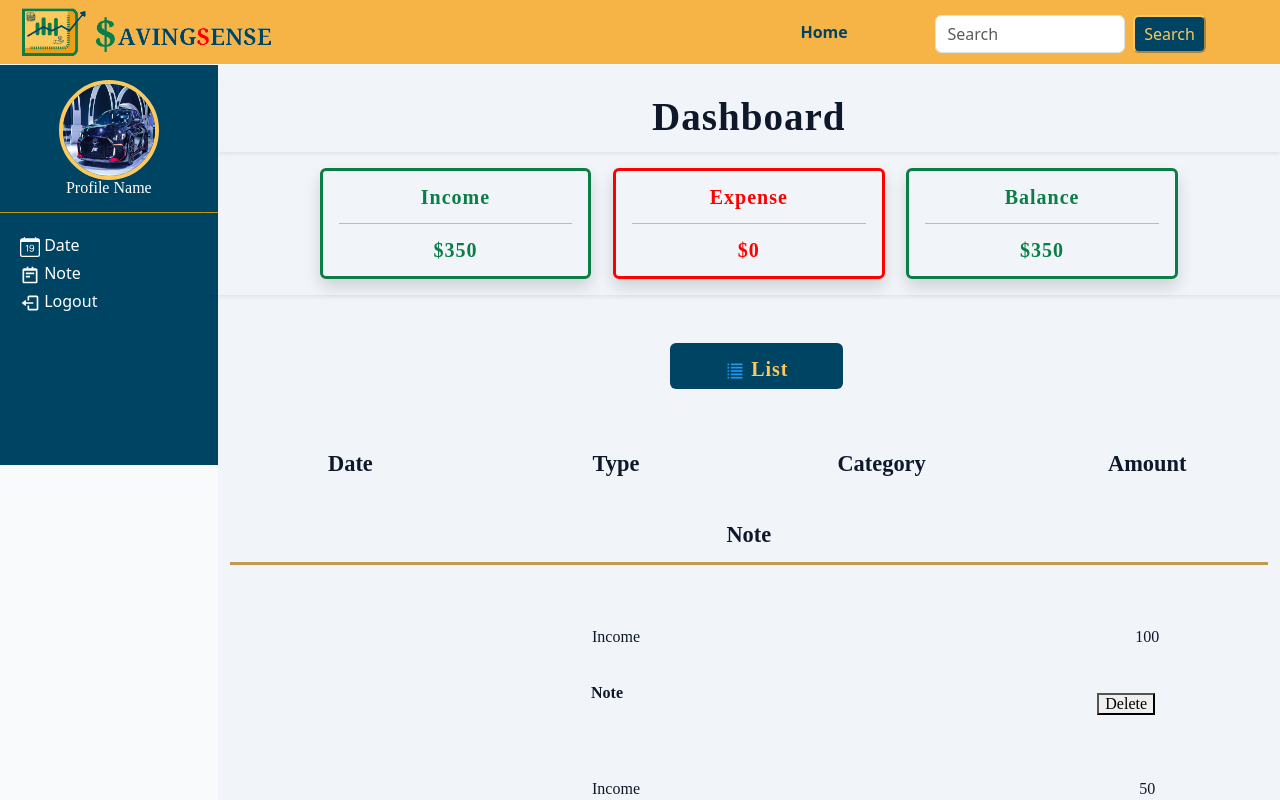
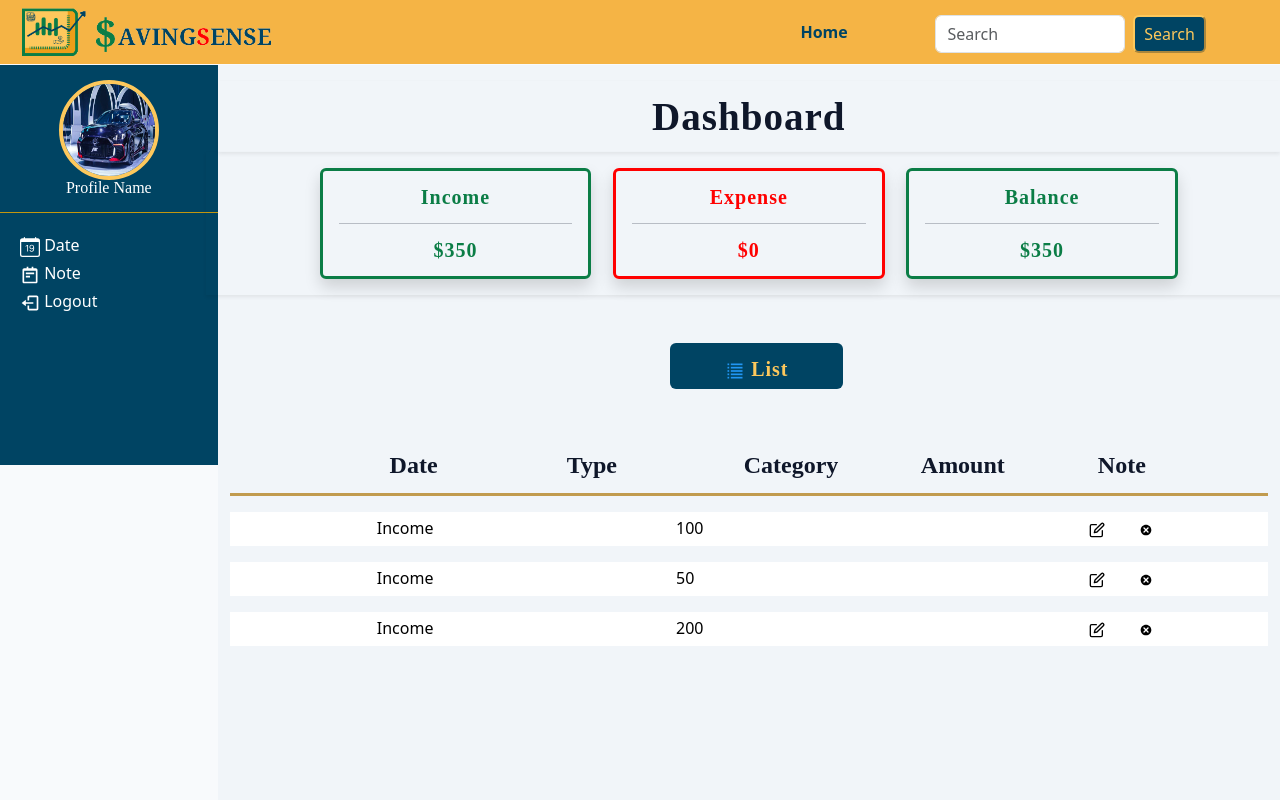
Before and after one commit to elainelynch/SavingSense, a React (Vite) app: page /dashboard in a window 1280 px wide. Shown: the top 800 px of the page. Built offline with nearby package versions, Linux system fonts and the light colour scheme; no server answers.

Commit message:
fixing todolist table and added style and  react-icons for edit and delete

```diff
--- a/src/components/Dashboard.jsx
+++ b/src/components/Dashboard.jsx
@@ -14,23 +14,19 @@ import axios from "axios";
 import TodoList from "./TodoList";
 import TransactionForm from "./TransactionForm";
 
-
-
 function Dashboard() {
   const [transactions, setTransactions] = useState([
     {
       id: 1,
       type: "Income",
-      amount: 100
+      amount: 100,
     },
-    { id: 2,
-      type: "Income",
-      amount: 50
-    },
+    { id: 2, type: "Income", amount: 50 },
     {
       id: 3,
       type: "Income",
-      amount: 200 },
+      amount: 200,
+    },
   ]);
 
   const addTransaction = (newTransaction) => {
@@ -40,7 +36,7 @@ function Dashboard() {
   const deleteTransaction = (transactionId) => {
     const updatedTransactions = transactions.filter(
       (transaction) => transaction.id !== transactionId
-    )
+    );
     setTransactions(updatedTransactions);
   };
 
@@ -71,7 +67,6 @@ function Dashboard() {
     console.log("Income:", income);
     console.log("Expenses:", expenses);
     console.log("Balance:", balance);
-
 
     return { income, expenses, balance };
   };
@@ -141,7 +136,9 @@ function Dashboard() {
                 className="text-center rounded-circle profile-picture1"
               />
             </div>
-            <p className="text-center Profile-name1 "><span className="mt-3">Profile-name</span></p>
+            <p className="text-center Profile-name1 ">
+              <span className="mt-3">Profile-name</span>
+            </p>
           </div>
           <h2 className="text-center p-2 shadow-sm p-3 fw-bold dashboard-fweight">
             <span className="">Dashboard</span>
@@ -184,34 +181,31 @@ function Dashboard() {
               </h5>
             </div>
           </div>
-          <div className="bg-warning">
-          </div>
           <div className="container list-container overflow-auto mt-3">
             <div className="row text-center mt-5">
-              <div className="col-3">
-                <p className="fw-bold transaction-category">Date</p>
+              <div className="col-2">
+                <p className="fw-bold fs-4 listcategory">Date</p>
               </div>
-              <div className="col-3">
-                <p className="fw-bold transaction-category">Type</p>
+              <div className="col-2">
+                <p className="fw-bold fs-4 listcategory">Type</p>
               </div>
-              <div className="col-3">
-                <p className="fw-bold transaction-category">Category</p>
+              <div className="col-2">
+                <p className="fw-bold fs-4 listcategory">Category</p>
               </div>
-              <div className="col-3">
-                <p className="fw-bold transaction-category">Amount</p>
+              <div className="col-2">
+                <p className="fw-bold fs-4 listcategory">Amount</p>
               </div>
-              <div className="mt-4">
-                <p className="fw-bold mt-4 transaction-category">Note</p>
+              <div className="col-2">
+                <p className="fw-bold fs-4 listcategory">Note</p>
               </div>
             </div>
 
             <div className="bg-hr">
-              <hr className="border-3"/>
+              <hr className="border-3" />
             </div>
 
-            {
-              transactions.map(
-                transaction =>  <TodoList
+            {transactions.map((transaction) => (
+              <TodoList
                 key={transaction.id}
                 date={transaction.date}
                 type={transaction.type}
@@ -220,12 +214,12 @@ function Dashboard() {
                 note={transaction.note}
                 deleteTransaction={deleteTransaction}
               />
-
-              )
-            }
+            ))}
           </div>
-          <TransactionForm transaction={transactions} addTransaction={addTransaction}/>
-
+          <TransactionForm
+            transaction={transactions}
+            addTransaction={addTransaction}
+          />
         </div>
       </div>
     </>
--- a/src/components/TodoList.jsx
+++ b/src/components/TodoList.jsx
@@ -1,7 +1,9 @@
 import React from "react";
+import { FiEdit } from "react-icons/fi";
+import { TiDelete } from "react-icons/ti";
 
 function TodoList(props) {
-  const { id, amount, category, date, type, note, deleteTransaction } = props;
+  // const { date, type, category, amount, note } = props;
 
   const handleDelete = () => {
     if (window.confirm("Are you sure you want to delete this transaction?")) {
@@ -12,7 +14,7 @@ function TodoList(props) {
 
   return (
     <>
-      <div className="row text-center mt-5">
+      {/* <div className="row text-center mt-5">
         <div className="col-3">
           <p className="mt-3">{date}</p>
         </div>
@@ -34,7 +36,39 @@ function TodoList(props) {
             <button onClick={handleDelete}>Delete</button>
           </div>
         </div>
-      </div>
+      </div> */}
+
+      <form>
+        <fieldset>
+          <div className="form-group">
+            <table className=" table">
+              <tbody>
+                {/* {transactions.map((transaction) => ( */}
+                <tr>
+                  <div className="d-flex flex-wrap">
+                    <span className="note-catergory-0">{props.date}</span>
+                    <span className="ms-4 note-catergory-1 ">{props.type}</span>
+                    <span className="mx-5 note-catergory-2 ">
+                      {props.category}
+                    </span>
+                    <span className="mx-4 note-catergory-3 ">
+                      {props.amount}
+                    </span>
+                    <span className="mx-5 note-catergory-4 ">{props.note}</span>
+                    <span className="mx-4 note-catergory-5 ">
+                      <FiEdit />
+                    </span>
+                    <span>
+                      <TiDelete />
+                    </span>
+                  </div>
+                </tr>
+                {/* ))} */}
+              </tbody>
+            </table>
+          </div>
+        </fieldset>
+      </form>
     </>
   );
 }
--- a/src/style/dashboard.scss
+++ b/src/style/dashboard.scss
@@ -5,12 +5,12 @@
   box-sizing: border-box;
 }
 
-*{
+* {
   margin: 0;
 }
 /* fonts */
 
-@import url('https://fonts.googleapis.com/css2?family=Roboto:wght@400;500;600&family=Montserrat&display=swap');
+@import url("https://fonts.googleapis.com/css2?family=Roboto:wght@400;500;600&family=Montserrat&display=swap");
 html {
   font-size: 100%;
 } /*16px*/
@@ -27,7 +27,7 @@ html {
   --primary-700: #003c58;
   --primary-800: #00344c;
   --primary-900: #002d41;
-  --accent: #FDC85C;      /*original color*/
+  --accent: #fdc85c; /*original color*/
 
   /* grey */
   --grey-50: #f8fafc;
@@ -47,12 +47,12 @@ html {
   --red-light: #f8d7da;
   --red-dark: #842029;
   --green-light: #d1e7dd;
-  --Pharmaceutical-green: #0B7D46 ;  /*original color*/
-  --koji-orange: #F5B445;  /*original color*/
+  --Pharmaceutical-green: #0b7d46; /*original color*/
+  --koji-orange: #f5b445; /*original color*/
 
   /* fonts  */
-  --headingFont: 'Roboto', sans-serif;
-  --bodyFont: 'Nunito', sans-serif;
+  --headingFont: "Roboto", sans-serif;
+  --bodyFont: "Nunito", sans-serif;
   --smallText: 0.7em;
   /* rest of the vars */
   --backgroundColor: var(--grey-50);
@@ -71,13 +71,12 @@ html {
     0 4px 6px -2px rgba(0, 0, 0, 0.05);
   --shadow-4: 0 20px 25px -5px rgba(0, 0, 0, 0.1),
     0 10px 10px -5px rgba(0, 0, 0, 0.04);
-
 }
 
 body {
   background: var(--backgroundColor);
-  font-family: system-ui, -apple-system, BlinkMacSystemFont, 'Segoe UI', Roboto,
-    Oxygen, Ubuntu, Cantarell, 'Open Sans', 'Helvetica Neue', sans-serif;
+  font-family: system-ui, -apple-system, BlinkMacSystemFont, "Segoe UI", Roboto,
+    Oxygen, Ubuntu, Cantarell, "Open Sans", "Helvetica Neue", sans-serif;
   font-weight: 400;
   line-height: 1;
   color: var(--textColor);
@@ -263,407 +262,388 @@ ul {
   margin-top: 1rem;
 }
 
-
 // start Dashboard
 
-.text-center{
-  font-family: 'lora';
+.text-center {
+  font-family: "lora";
 }
 
-.bg-savingsense{
-  background-color: #F5B445;
+.bg-savingsense {
+  background-color: #f5b445;
 }
 
 .bg-color {
   background-color: var(--koji-orange);
 }
 
-
-
-.sign-in-dashboard{
+.sign-in-dashboard {
   font-size: 30px;
-
 }
 
-.dashboard-fweight{
+.dashboard-fweight {
   font-weight: 900;
 }
 
-.btn-search-color{
+.btn-search-color {
   background: var(--primary-600);
 }
 
-.wrapper{
+.wrapper {
   display: flex;
   flex-wrap: row wrap;
   text-align: center;
 }
 
-.side-bar1{
+.side-bar1 {
   margin-left: -30px;
 }
 
-.main-container{
+.main-container {
   width: 100%;
   margin-top: 105px;
 }
 
-.child1{
+.child1 {
   width: 25%;
   height: 200vh;
   background-color: var(--primary-600);
   float: left;
-
 }
 
-
-
- .child2{
+.child2 {
   width: 75%;
   height: 200vh;
   background-color: var(--grey-100);
   float: right;
 }
 
- .text-dec{
+.text-dec {
   text-decoration: none;
 }
 
- .profile-pict{
+.profile-pict {
   margin-top: 15px;
   display: flex;
   justify-content: center;
-
 }
 
-
- .Profile-name{
+.Profile-name {
   color: var(--white);
-  font-size: .6em;
+  font-size: 0.6em;
 }
 
- .income{
+.income {
   border: solid 3px var(--Pharmaceutical-green);
 }
 
-
- .expense{
+.expense {
   border: solid 3px #ff0000;
   margin-left: 2%;
-
 }
 
-.expense1{
+.expense1 {
   color: red;
 }
 
- .balance{
+.balance {
   border: solid 3px var(--Pharmaceutical-green);
   margin-left: 2%;
-
 }
 
- .i-e-b{
+.i-e-b {
   color: var(--Pharmaceutical-green);
 }
 
-
-
- .new-trans{
+.new-trans {
   display: flex;
   justify-content: center;
-
 }
 
- .card-title-1{
+.card-title-1 {
   font-size: 1rem;
 }
 
- .main-transaction{
+.main-transaction {
   display: flex;
   justify-content: center;
   margin-top: 25%;
 }
 
- .sign-out-color{
+.sign-out-color {
   color: var(--primary-600);
 }
 
- .sign-out-color:hover{
+.sign-out-color:hover {
   color: var(--primary-300);
 }
 
- .income-text{
+.income-text {
   color: var(--white);
   margin-left: 20px;
-
 }
 
- .income-text:hover{
-  color: var(--primary-200)
+.income-text:hover {
+  color: var(--primary-200);
 }
 
- .list-center{
+.list-center {
   display: flex;
   justify-content: center;
 }
 
- .transaction-center{
+.transaction-center {
   display: flex;
   justify-content: center;
 }
 
- .card-list{
+.card-list {
   background-color: var(--primary-600);
 }
 
- .card-list:hover{
+.card-list:hover {
   background-color: var(--primary-400);
 }
 
-
- .card-list-s{
+.card-list-s {
   background-color: var(--primary-600);
 }
 
-
- .list-text{
+.list-text {
   color: var(--accent);
   font-size: 14px;
 }
 
- .card-new-trans{
+.card-new-trans {
   display: flex;
   justify-content: center;
   background-color: var(--primary-600);
 }
 
- .card-new-trans:hover{
+.card-new-trans:hover {
   background-color: var(--primary-400);
 }
 
- .card-new-trans1{
+.card-new-trans1 {
   background-color: var(--grey-200);
   display: flex;
   justify-content: start;
 }
 
- .card-new-trans-main{
+.card-new-trans-main {
   display: flex;
   justify-content: center;
 }
 
- .save{
+.save {
   display: flex;
   justify-content: center;
 }
 
- .save1{
+.save1 {
   background-color: var(--primary-600);
 }
 
- .save1:hover{
+.save1:hover {
   background-color: var(--primary-400);
 }
 
- .transaction-form{
+.transaction-form {
   display: flex;
   justify-content: center;
 }
 
- .bg-form{
+.bg-form {
   background-color: var(--primary-300);
 }
 
- .bg-center{
+.bg-center {
   display: flex;
   justify-content: center;
 }
 
-
- .color-income{
+.color-income {
   font-weight: 600;
-  color:var(--Pharmaceutical-green)
+  color: var(--Pharmaceutical-green);
 }
 
- .color-expense{
+.color-expense {
   color: #ff0000;
 }
 
- .color-expense-T{
+.color-expense-T {
   font-weight: 500;
   color: #ff0000;
 }
 
- .note-text-color{
+.note-text-color {
   color: var(--accent);
   font-weight: 500;
 }
 
- .list-container{
+.list-container {
   height: 60vh;
 }
 
- .error-text{
+.error-text {
   color: red;
 }
 
+//todolist
 
+.note-catergory-0 {
+  width: 9vw;
+}
+.note-catergory-1 {
+  width: 5vw;
+}
 
+.note-catergory-2 {
+  width: 9vw;
+}
 
+.note-catergory-3 {
+  width: 5vw;
+}
 
+.note-catergory-4 {
+  width: 16vw;
+}
 
+.note-catergory-5 {
+  width: 2vw;
+}
+
+.listcategory {
+  padding-left: 160px;
+  padding-left: 160px;
+}
 
 @media only screen and (max-width: 450px) {
-
-  .main-container{
+  .main-container {
     margin-left: 2px;
   }
 
-
-  .ul-margin{
+  .ul-margin {
     margin-left: -10px;
   }
 
-  .side-bar{
+  .side-bar {
     margin-top: 10px;
     margin-left: -27px;
     font-size: 1em;
-    color: var(--white)
+    color: var(--white);
   }
 
-  .card-title-2{
+  .card-title-2 {
     width: 2rem;
   }
 
-  .list{
-    font-size: .6em;
+  .list {
+    font-size: 0.6em;
   }
 
-   .size-em{
+  .size-em {
     font-size: 1em;
   }
 
-   .profile-pict1{
+  .profile-pict1 {
     display: flex;
     justify-content: center;
   }
 
-   .bg-profile-name-image{
+  .bg-profile-name-image {
     background-color: var(--grey-200);
   }
 
-   .profile-picture1{
+  .profile-picture1 {
     border: 4px solid var(--primary-500);
     border-radius: 50%;
   }
 
-   .income1{
+  .income1 {
     width: 10%;
   }
 
-   .child1{
+  .child1 {
     display: none;
   }
 
-  .child2{
+  .child2 {
     width: 100%;
     height: 200vh;
   }
 
-
-  .profile-pict{
+  .profile-pict {
     display: contents;
   }
 
-  .sign-out-color{
+  .sign-out-color {
+    visibility: hidden;
+  }
+}
+
+@media only screen and (min-width: 450px) {
+  .profile-pict1 {
+    display: none;
+  }
+
+  .Profile-name1 {
+    display: none;
+  }
+
+  .sign-out-color {
     visibility: hidden;
   }
 
-
-
+  .transaction-category {
+    font-size: 2em;
   }
 
-@media only screen and (min-width: 450px) {
-
-  .profile-pict1{
-    display: none;
+  .bg-hr {
+    background-color: var(--accent);
+  }
 }
 
-   .Profile-name1{
-    display: none;
-   }
-
-   .sign-out-color{
-    visibility: hidden;
-  }
-
-  .transaction-category{
-    font-size: 1.4em;
-  }
-
-  .bg-hr{
-    background-color: var(--accent);
-  }
-
-
-}
-
-
-
-
-
-
-
 @media only screen and (min-width: 780px) {
-
-  .main-container{
+  .main-container {
     margin-top: 65px;
   }
 
-
-  .child1{
+  .child1 {
     width: 17%;
     height: 50vh;
     background-color: var(--primary-600);
     float: left;
-
   }
 
-
-
-
-   .child2{
+  .child2 {
     width: 83%;
     height: 200vh;
     float: right;
   }
 
-   .profile-pict1{
+  .profile-pict1 {
     display: none;
   }
 
-   .Profile-name1{
+  .Profile-name1 {
     display: none;
   }
 
-   .profile-picture{
+  .profile-picture {
     border: 4px solid var(--accent);
     border-radius: 50%;
   }
 
-   .Profile-name{
+  .Profile-name {
     font-size: 1em;
   }
 
-
-  .sign-out-color{
+  .sign-out-color {
     visibility: hidden;
   }
 
-  .transaction-margin{
+  .transaction-margin {
     margin-left: 60px;
   }
-
-
 }
```
Lines whose indentation alone changed are shown as unchanged.
